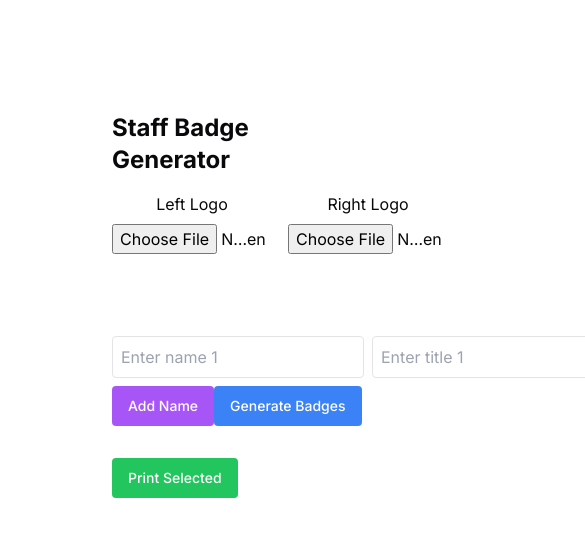
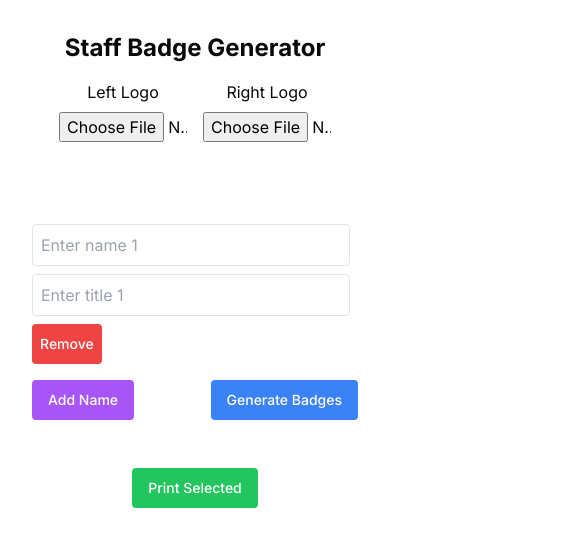
Before and after one commit to MHMDHIDR/qobolak_badges, a Next.js app: page / in a window 390 px wide. Shown: the top 546 px of the page, 585 px wide, since content can reach past the window. Built offline with nearby package versions, Linux system fonts and the light colour scheme.

Commit message:
Added tailwindcss responsive

```diff
--- a/src/app/page.tsx
+++ b/src/app/page.tsx
@@ -1,7 +1,6 @@
-// src/app/page.tsx (Home)
 'use client'
 
-import { useState, useRef } from 'react'
+import { useState } from 'react'
 import BadgeForm from '../components/BadgeForm'
 import BadgeCard from '../components/BadgeCard'
 import html2canvas from 'html2canvas'
@@ -65,18 +64,13 @@ export default function Home() {
       x += cardWidth + margin
     }
 
-    // Remove the class after printing
-    selectedElements.forEach(element => {
-      element.classList.remove('hide-on-print')
-    })
-
     doc.save('badges.pdf')
   }
 
   return (
-    <main className='flex flex-col items-center justify-between min-h-screen p-24'>
+    <main className='flex flex-col items-center justify-between min-h-screen p-4 lg:p-24'>
       <div className='container p-4 mx-auto'>
-        <h1 className='mb-4 text-2xl font-bold'>Staff Badge Generator</h1>
+        <h1 className='mb-4 text-2xl font-bold text-center'>Staff Badge Generator</h1>
         <BadgeForm onGenerate={handleGenerate} />
         <div className='grid grid-cols-1 gap-4 md:grid-cols-2 lg:grid-cols-3'>
           {names.map((name, index) => (
@@ -97,6 +91,7 @@ export default function Home() {
             </div>
           ))}
         </div>
+        <div className='flex justify-center mt-4'>
           <Button
             type='button'
             onClick={handlePrint}
@@ -105,6 +100,7 @@ export default function Home() {
             Print Selected
           </Button>
         </div>
+      </div>
     </main>
   )
 }
--- a/src/components/BadgeCard.tsx
+++ b/src/components/BadgeCard.tsx
@@ -1,4 +1,3 @@
-// components/BadgeCard.tsx
 import Image from 'next/image'
 
 interface BadgeCardProps {
--- a/src/components/BadgeForm.tsx
+++ b/src/components/BadgeForm.tsx
@@ -1,4 +1,3 @@
-// components/BadgeForm.tsx
 import { useState } from 'react'
 import { Button } from './ui/button'
 
@@ -57,8 +56,8 @@ const BadgeForm: React.FC<BadgeFormProps> = ({ onGenerate }) => {
 
   return (
     <form onSubmit={handleSubmit} className='mb-4'>
-      <div className='flex mb-4'>
-        <div className='flex flex-col items-center'>
+      <div className='flex flex-wrap justify-center mb-4'>
+        <div className='flex flex-col items-center mx-2'>
           <label className='mb-2 cursor-pointer' htmlFor='left-logo'>
             Left Logo
           </label>
@@ -67,11 +66,13 @@ const BadgeForm: React.FC<BadgeFormProps> = ({ onGenerate }) => {
             id='left-logo'
             accept='image/*'
             onChange={e => handleLogoChange(e, setLeftLogo)}
-            className='w-40 h-24 cursor-pointer'
+            className='w-32 h-24 cursor-pointer md:w-40'
           />
-          {leftLogo && <img src={leftLogo} alt='Left Logo' className='mt-2 w-40 h-24' />}
+          {leftLogo && (
+            <img src={leftLogo} alt='Left Logo' className='mt-2 w-32 h-24 md:w-40' />
+          )}
         </div>
-        <div className='flex flex-col items-center ml-4'>
+        <div className='flex flex-col items-center mx-2'>
           <label className='mb-2 cursor-pointer' htmlFor='right-logo'>
             Right Logo
           </label>
@@ -80,27 +81,27 @@ const BadgeForm: React.FC<BadgeFormProps> = ({ onGenerate }) => {
             id='right-logo'
             accept='image/*'
             onChange={e => handleLogoChange(e, setRightLogo)}
-            className='w-40 h-24 cursor-pointer'
+            className='w-32 h-24 cursor-pointer md:w-40'
           />
           {rightLogo && (
-            <img src={rightLogo} alt='Right Logo' className='mt-2 w-40 h-24' />
+            <img src={rightLogo} alt='Right Logo' className='mt-2 w-32 h-24 md:w-40' />
           )}
         </div>
       </div>
       {inputs.map((input, index) => (
-        <div key={index} className='flex items-center mb-2'>
+        <div key={index} className='flex flex-wrap items-center mb-2'>
           <input
             type='text'
             value={input.name}
             onChange={e => handleInputChange(index, 'name', e.target.value)}
-            className='flex-grow p-2 border rounded mr-2'
+            className='flex-grow p-2 border rounded mr-2 mb-2 md:mb-0'
             placeholder={`Enter name ${index + 1}`}
           />
           <input
             type='text'
             value={input.title}
             onChange={e => handleInputChange(index, 'title', e.target.value)}
-            className='flex-grow p-2 border rounded mr-2'
+            className='flex-grow p-2 border rounded mr-2 mb-2 md:mb-0'
             placeholder={`Enter title ${index + 1}`}
           />
           <Button
@@ -112,7 +113,7 @@ const BadgeForm: React.FC<BadgeFormProps> = ({ onGenerate }) => {
           </Button>
         </div>
       ))}
-      <div className='flex justify-between'>
+      <div className='flex justify-between mt-4'>
         <Button
           type='button'
           onClick={handleAddInput}
```
Lines whose indentation alone changed are shown as unchanged.
